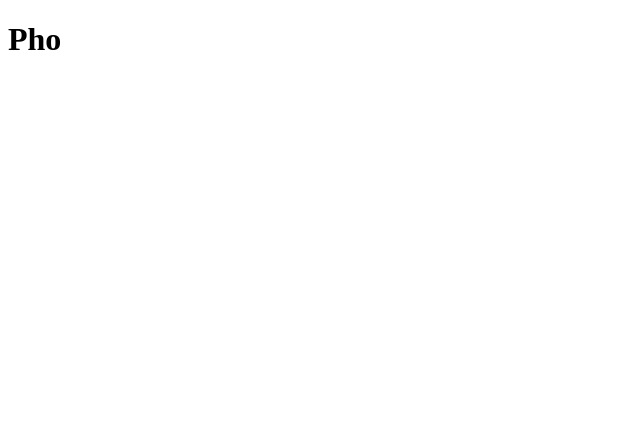
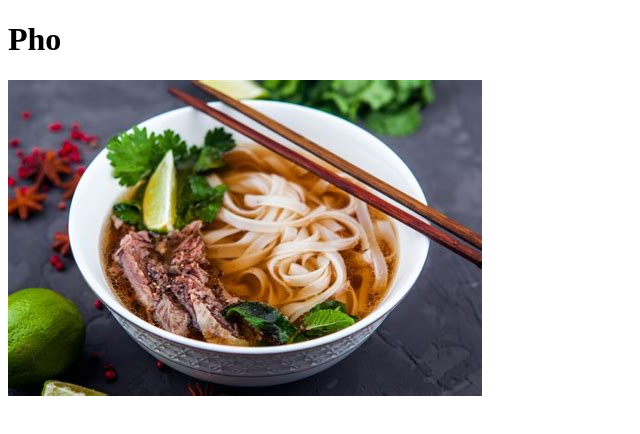
Before and after one commit to kyungminkim1/odin-recipes, a plain HTML site: page recipes/pho.html in a window 1280 px wide. Shown: the whole page, without its empty margins (0-640 px from the left). Drawn offline with Linux system fonts and the light colour scheme.

Commit message:
Add image element of pho

```diff
--- a/recipes/pho.html
+++ b/recipes/pho.html
@@ -6,5 +6,6 @@
     </head>
     <body>
         <h1>Pho</h1>
+        <img src="../images/pho.jpeg" alt="Delicious Pho">
     </body>
 </html>
```
